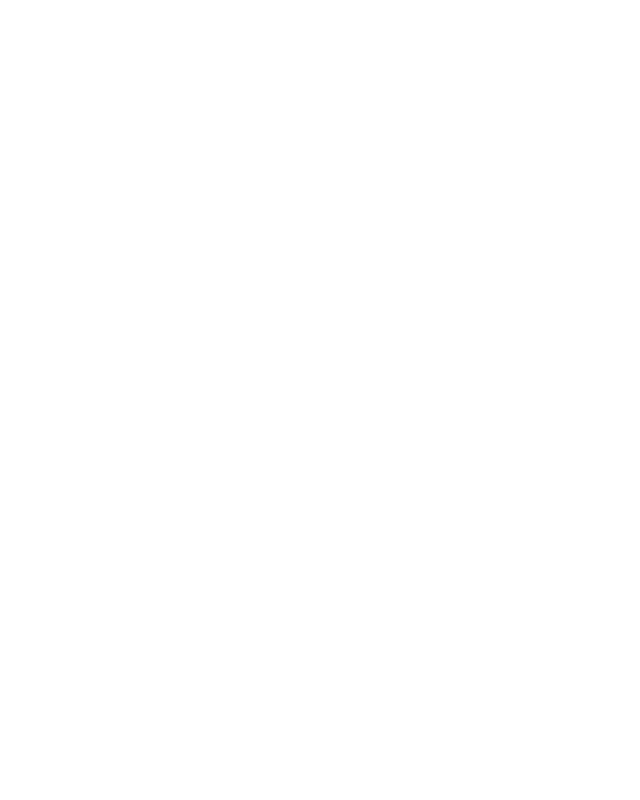
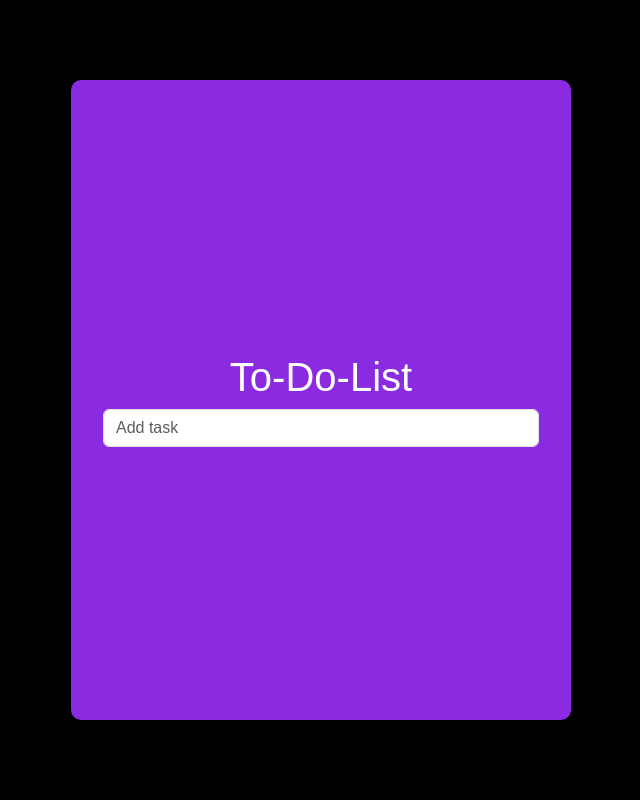
Before and after one commit to Totenem/to-do-list, a PHP site: page / in a window 1280 px wide. Before the commit the part shown is empty. Shown: the whole page, without its empty margins (319-959 px from the left). Run offline with PHP 8.4, Linux system fonts and the light colour scheme.

Commit message:
multiple changes

```diff
--- a/index.html
+++ b/index.html
@@ -1,10 +1,24 @@
+<!DOCTYPE html>
 <html lang="en">
 <head>
     <meta charset="UTF-8">
     <meta name="viewport" content="width=device-width, initial-scale=1.0">
     <title>TO-DO-LIST</title>
+    <link rel="stylesheet" href="style.css">
+    <link href="https://cdn.jsdelivr.net/npm/bootstrap@5.3.3/dist/css/bootstrap.min.css" rel="stylesheet" integrity="sha384-QWTKZyjpPEjISv5WaRU9OFeRpok6YctnYmDr5pNlyT2bRjXh0JMhjY6hW+ALEwIH" crossorigin="anonymous">
 </head>
-<body>
-
+<body class="main">
+    <div class="main-container">
+        <div class="container">
+            <h1 class="mb-2">
+                To-Do-List
+            </h1>
+            <form action="" method="post">
+                <input class="form-control" type="text" placeholder="Add task">
+                <div></div> <!--Here is where the todo task will be inserted-->
+            </form>
+        </div>
+    </div>
+    <script src="https://cdn.jsdelivr.net/npm/bootstrap@5.3.3/dist/js/bootstrap.bundle.min.js" integrity="sha384-YvpcrYf0tY3lHB60NNkmXc5s9fDVZLESaAA55NDzOxhy9GkcIdslK1eN7N6jIeHz" crossorigin="anonymous"></script>
 </body>
 </html>
--- a/style.css
+++ b/style.css
@@ -1,11 +1,26 @@
-*{
-    font-family: Arial, sans-serif;;
+.main {
+    font-family: Arial, sans-serif;
+    background-color: black;
+    margin: 0;
+    padding: 0;
+    display: flex;
+    justify-content: center;
+    align-items: center;
+    height: 100vh;
+    overflow: hidden;
 }
 
 .main-container {
-    height: 100vh;
+    height: 80vh;
     display: flex;
     justify-content: center;
     align-items: center;
     text-align: center;
+    background-color: blueviolet;
+    width: 90%;
+    max-width: 500px;
+    padding: 20px;
+    box-shadow: 0 0 10px rgba(0, 0, 0, 0.1);
+    border-radius: 10px;
+    color: white;
 }
```
Also changed, not shown: script.js (added).
